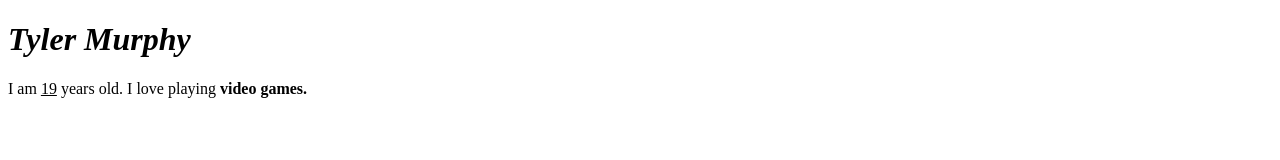
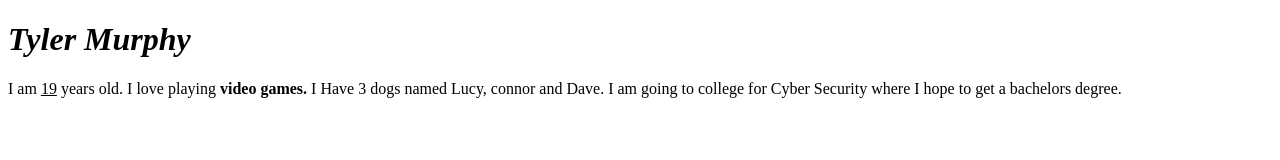
Before and after one commit to Tymurphy/SE111_22_20320, a plain HTML site: page w1/css/index.html in a window 1280 px wide. Drawn offline with Linux system fonts and the light colour scheme.

Commit message:
end of w1d2 demo

```diff
--- a/w1/css/index.html
+++ b/w1/css/index.html
@@ -17,5 +17,5 @@
 
             <h1><i>Tyler Murphy</i></h1>
 
-            <p>I am <u>19</u> years old. I love playing <b>video games.</b></p>
+            <p>I am <u>19</u> years old. I love playing <b>video games.</b> I Have 3 dogs named Lucy, connor and Dave. I am going to college for Cyber Security where I hope to get a bachelors degree.</p>
         </div>
```
